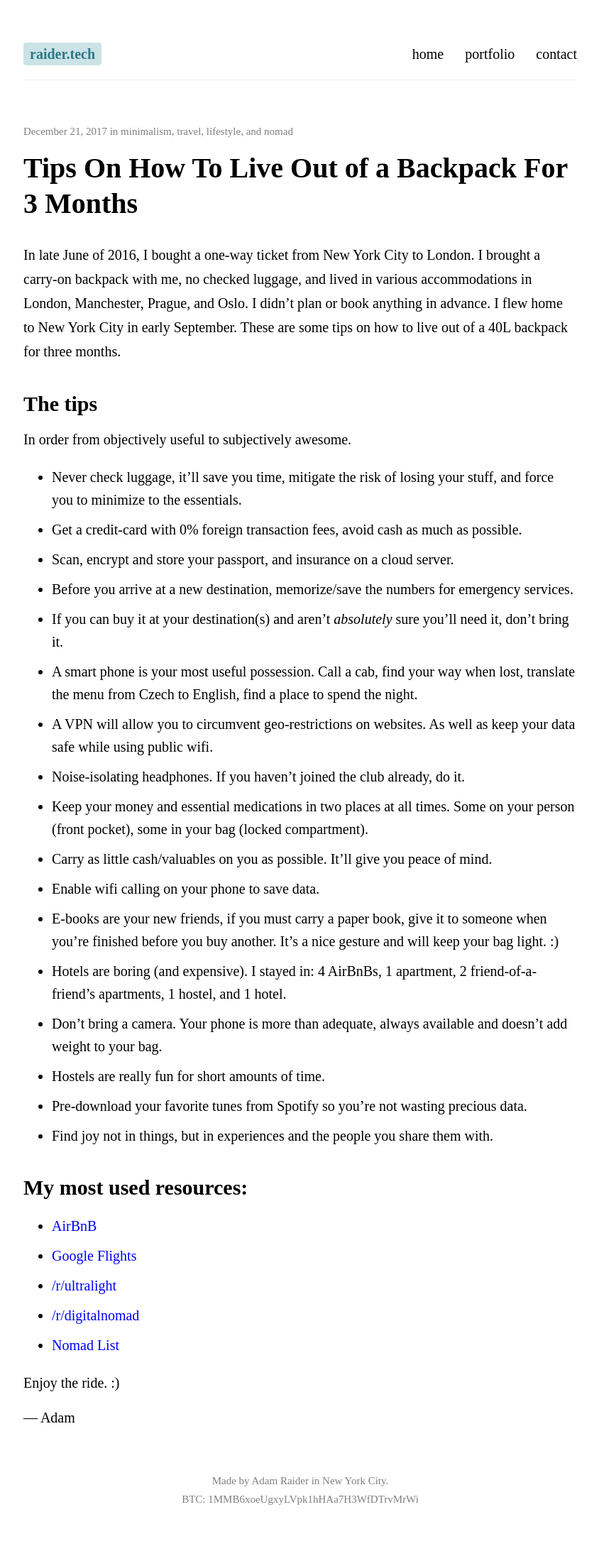
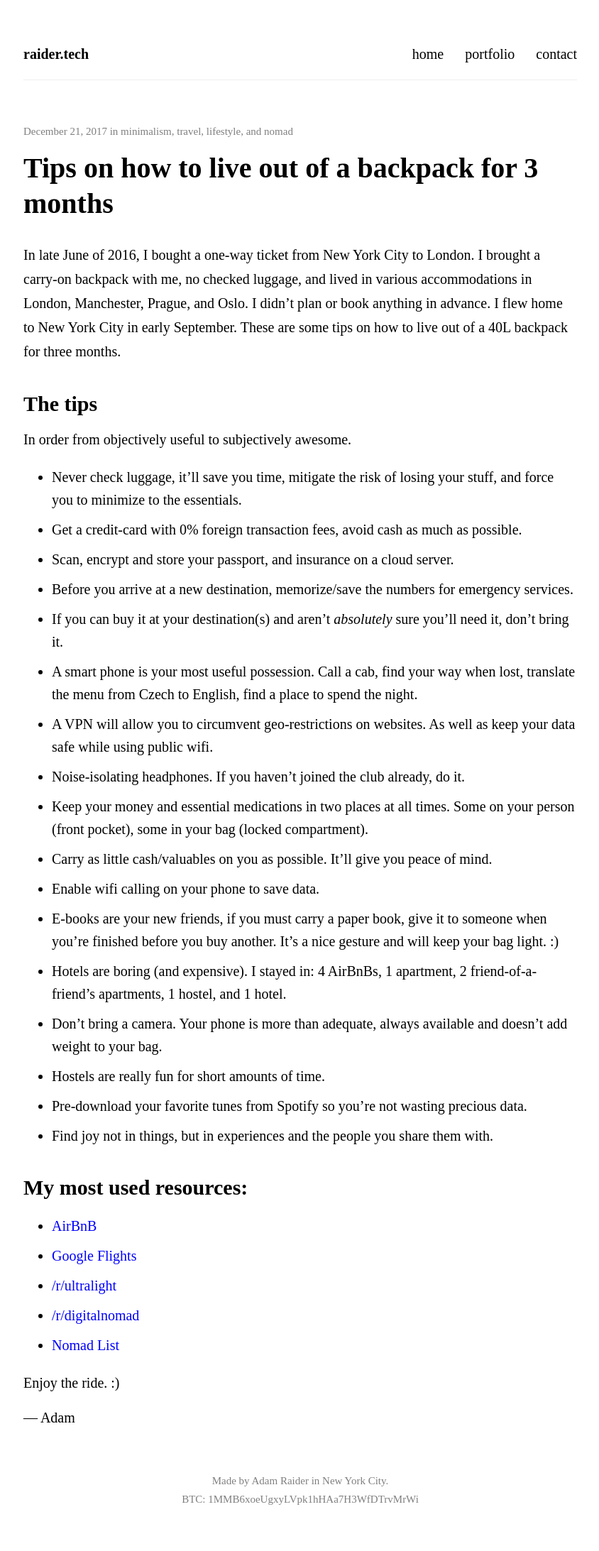
Before and after one commit to adamraider/blog, a Jekyll site: the page built from _posts/2017-12-21-live-out-of-a-backpack.md, in a window 1280 px wide. Shown: the whole page at 71% size, without its empty margins (217-1061 px from the left). Built offline with Jekyll 4.4.1, drawn with Linux system fonts in a browser that asks for light colours; some web fonts are replaced.

Commit message:
fix caps and logo style

```diff
--- a/_posts/2017-12-21-live-out-of-a-backpack.md
+++ b/_posts/2017-12-21-live-out-of-a-backpack.md
@@ -2,7 +2,7 @@
 layout: post
 title: live out of a backpack
 date: 2017-12-21 17:03 -0500
-title: Tips On How To Live Out of a Backpack For 3 Months
+title: Tips on how to live out of a backpack for 3 months
 tags: minimalism travel lifestyle nomad
 ---
 
--- a/_sass/_base.sass
+++ b/_sass/_base.sass
@@ -63,10 +63,10 @@ a
     font-weight: 600
     color: inherit
     text-decoration: none
-    background: $primaryLight
-    color: $primary
-    padding: 0 9px
-    border-radius: 4px
+    // background: $primaryLight
+    // color: $primary
+    // padding: 0 9px
+    // border-radius: 4px
 
   &__menu
     margin: 0 0 0 auto
```
